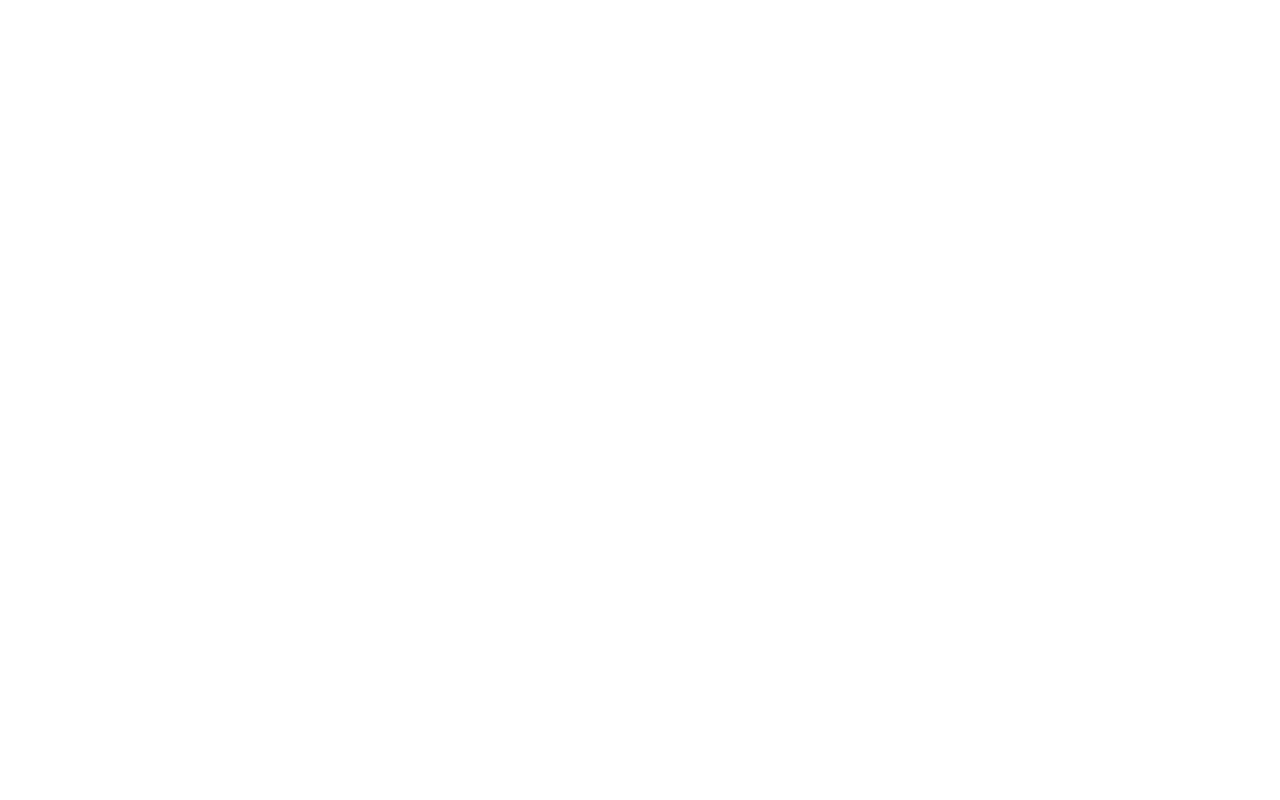
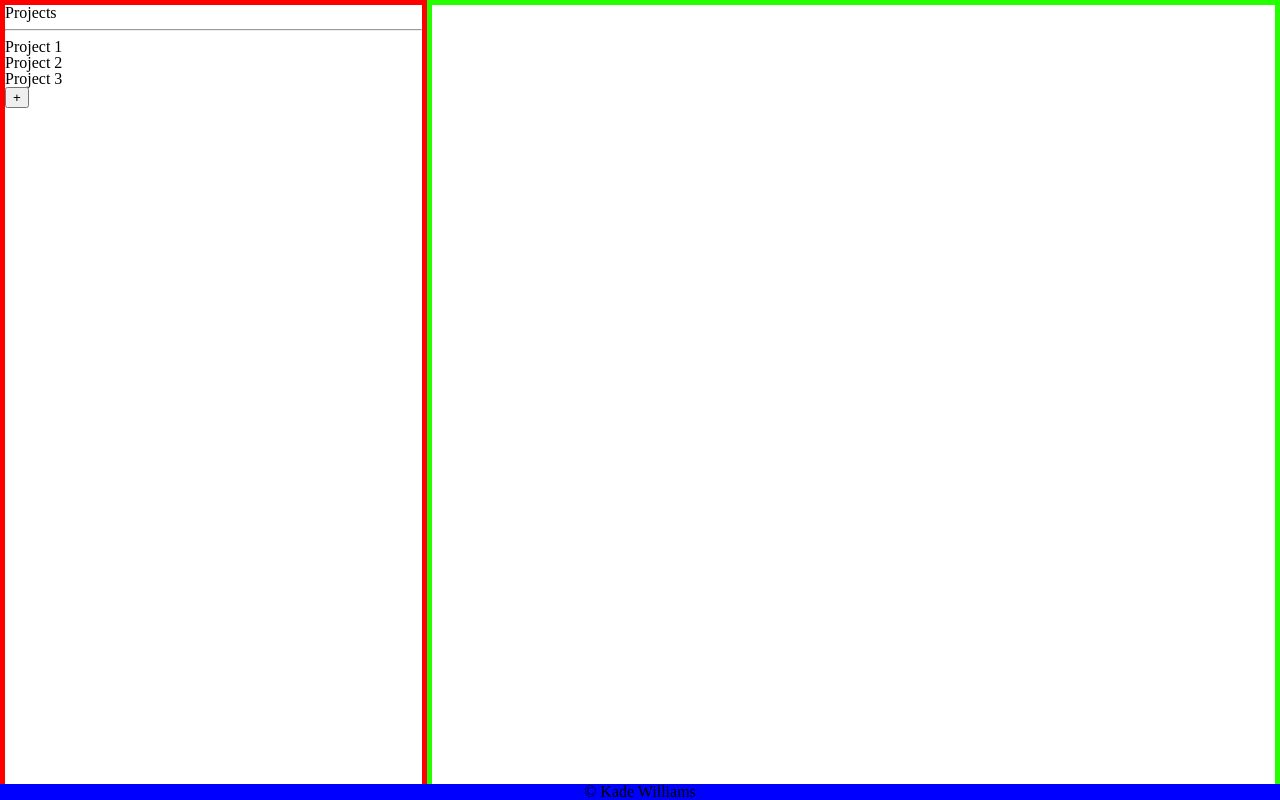
Before and after one commit to KadeWilliams/todo, a plain HTML site: page index.html in a window 1280 px wide. Drawn offline with Linux system fonts and the light colour scheme.

Commit message:
created some UI elements and classes for a few of the necessary objects

```diff
--- a/index.html
+++ b/index.html
@@ -11,7 +11,44 @@
 
 <body>
     <div id="content">
+        <section class="projects">
+            <h2 class="project-header">Projects</h2>
+            <hr>
+            <div class="projectList">
+                <div class="tile">Project 1</div>
+                <div class="tile">Project 2</div>
+                <div class="tile">Project 3</div>
+            </div>
+            <form action="" class="createProjectForm hidden" onsubmit="return false;">
+                <input type="text" placeholder="Enter Project Name" class="createProjectInput">
+                <button type="submit" class="addProjectBtn">Add</button>
+            </form>
+            <button class="createProjectBtn">+</button>
+        </section>
 
+        <section class="todo new-todo">
+            <!-- <form action="">
+                <label for="title">Title:</label>
+                <input id="title" type="text">
+
+                <label for="description">Description:</label>
+                <input id="description" type="text">
+
+                <label for="dueDate">Due Date:</label>
+                <input id="dueDate" type="text">
+
+                <label for="priority">Priority:</label>
+                <select name="priority" id="priority">
+                    <option value="low">Low</option>
+                    <option value="medium">Medium</option>
+                    <option value="high">High</option>
+                    <option value="critical">Critical</option>
+                </select>
+                <button type="submit">Create Todo</button>
+            </form> -->
+        </section>
+
+        <footer class="footer">&copy; Kade Williams</footer>
     </div>
     <script src="main.js"></script>
 </body>
--- a/style.css
+++ b/style.css
@@ -0,0 +1,175 @@
+html,
+body,
+div,
+span,
+applet,
+object,
+iframe,
+h1,
+h2,
+h3,
+h4,
+h5,
+h6,
+p,
+blockquote,
+pre,
+a,
+abbr,
+acronym,
+address,
+big,
+cite,
+code,
+del,
+dfn,
+em,
+img,
+ins,
+kbd,
+q,
+s,
+samp,
+small,
+strike,
+strong,
+sub,
+sup,
+tt,
+var,
+b,
+u,
+i,
+center,
+dl,
+dt,
+dd,
+ol,
+ul,
+li,
+fieldset,
+form,
+label,
+legend,
+table,
+caption,
+tbody,
+tfoot,
+thead,
+tr,
+th,
+td,
+article,
+aside,
+canvas,
+details,
+embed,
+figure,
+figcaption,
+footer,
+header,
+hgroup,
+menu,
+nav,
+output,
+ruby,
+section,
+summary,
+time,
+mark,
+audio,
+video {
+    margin: 0;
+    padding: 0;
+    border: 0;
+    font-size: 100%;
+    font: inherit;
+    vertical-align: baseline;
+}
+
+/* HTML5 display-role reset for older browsers */
+article,
+aside,
+details,
+figcaption,
+figure,
+footer,
+header,
+hgroup,
+menu,
+nav,
+section {
+    display: block;
+}
+
+body {
+    line-height: 1;
+}
+
+ol,
+ul {
+    list-style: none;
+}
+
+blockquote,
+q {
+    quotes: none;
+}
+
+blockquote:before,
+blockquote:after,
+q:before,
+q:after {
+    content: '';
+    content: none;
+}
+
+table {
+    border-collapse: collapse;
+    border-spacing: 0;
+}
+
+/* •••••••••••••••••••••••••••••••••••••••••••••••••••• */
+
+#content {
+    display: grid;
+    grid-template-columns: repeat(3, 1fr);
+    grid-template-rows: auto;
+    height: 100vh;
+}
+
+.projects {
+    grid-column: 1;
+    grid-row: 1 / span end;
+    border: 5px solid red;
+}
+
+.projects>button {
+    justify-self: end;
+}
+
+.todo {
+    display: grid;
+    grid-column: 2/4;
+    grid-row: 1 / end;
+    border: 5px solid rgb(38, 255, 0);
+}
+
+.hidden {
+    display: none;
+}
+
+.tile:hover {
+    background-color: aquamarine;
+    cursor: pointer;
+}
+
+.footer {
+    width: 100%;
+    background-color: blue;
+    grid-row-start: 2;
+    grid-column: 1 / 4;
+    place-self: end;
+    justify-self: center;
+    text-align: center;
+}
```
